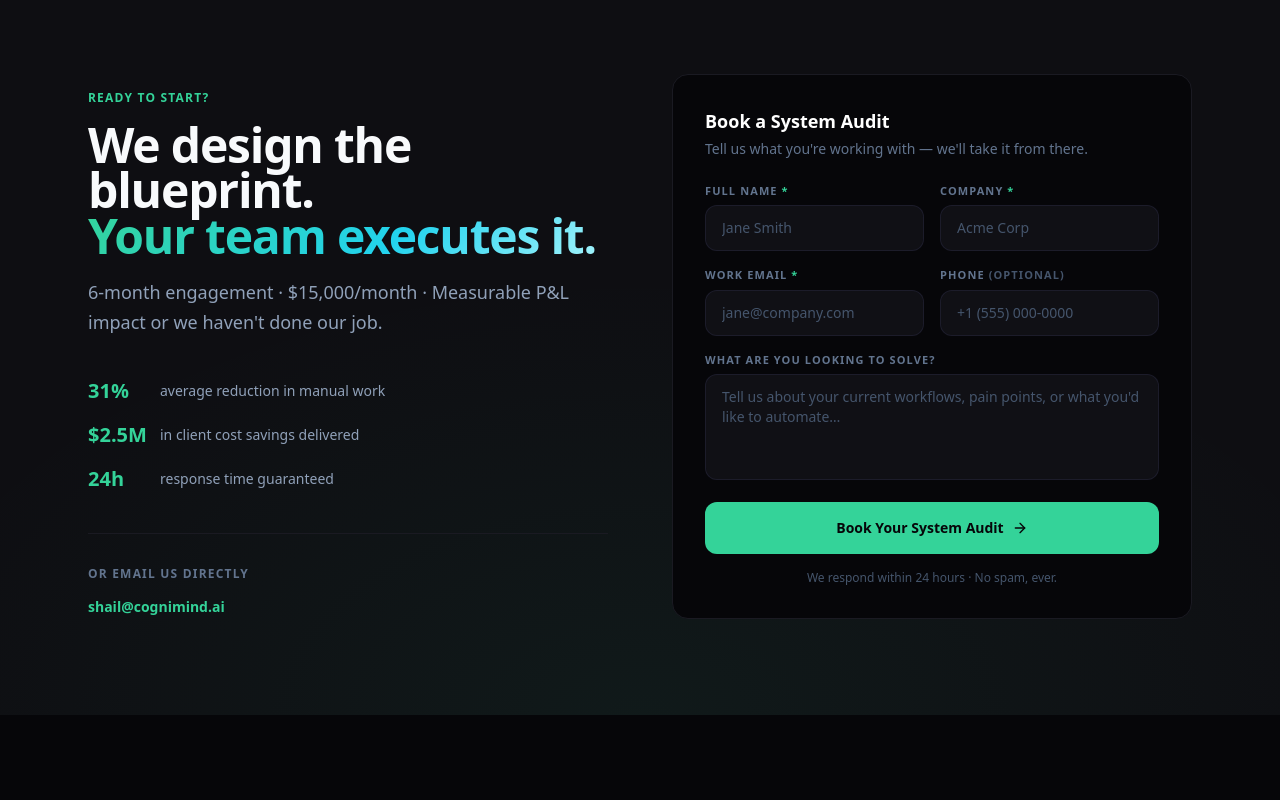
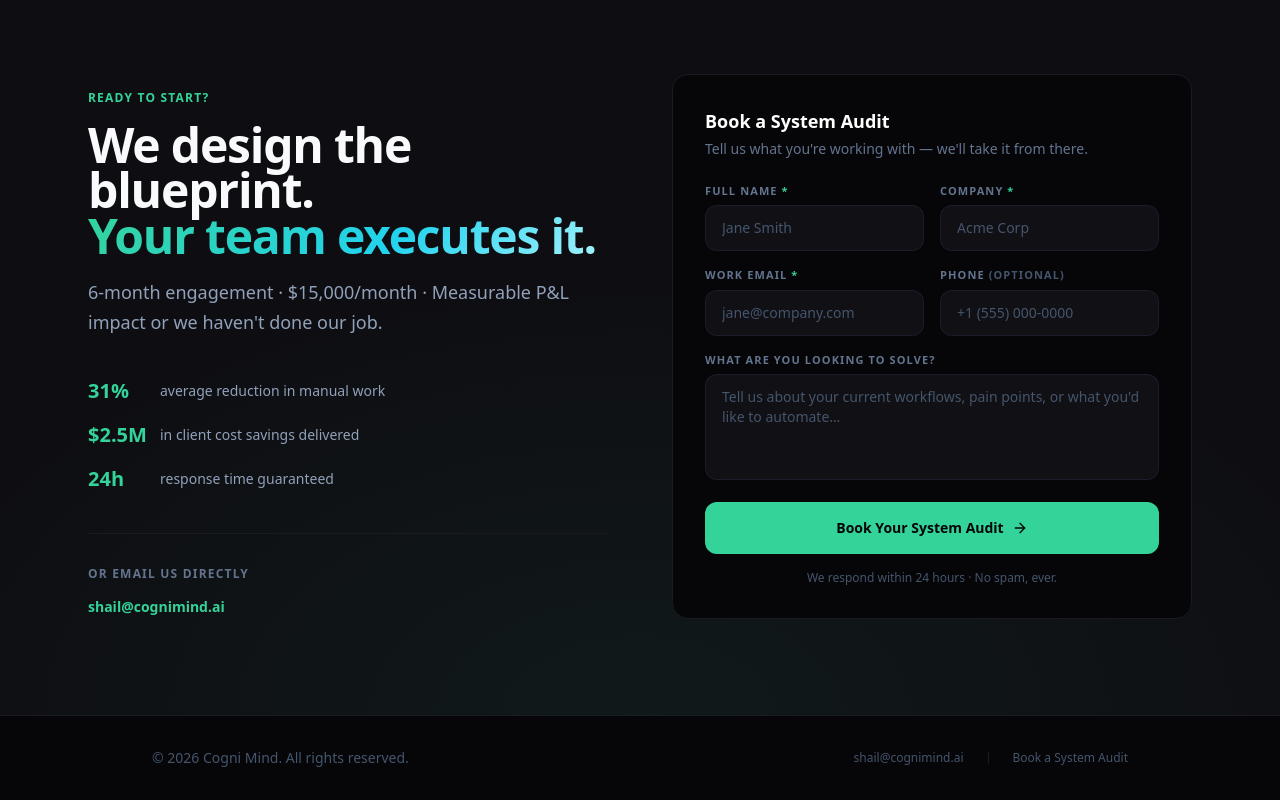
Before and after one commit to skaveti1/cogni_mind, a Next.js app: page / in a window 1280 px wide. Shown: the part 6465-7265 px from the top of the page. Before the commit the page ends 7180 px from the top, so only its background shows below. Built offline with nearby package versions, Linux system fonts and the light colour scheme.

Commit message:
Added copyright

```diff
--- a/src/app/page.tsx
+++ b/src/app/page.tsx
@@ -362,6 +362,24 @@
         </div>
       </section>
 
+      {/* ── FOOTER ────────────────────────────────────────────── */}
+      <footer className="border-t border-slate-800 bg-slate-950">
+        <div className="max-w-5xl mx-auto px-6 py-8 flex flex-col sm:flex-row items-center justify-between gap-4">
+          <p className="text-slate-600 text-sm">
+            © {new Date().getFullYear()} Cogni Mind. All rights reserved.
+          </p>
+          <div className="flex items-center gap-6 text-xs text-slate-600">
+            <a href="mailto:shail@cognimind.ai" className="hover:text-brand transition-colors">
+              shail@cognimind.ai
+            </a>
+            <span className="w-px h-3 bg-slate-800" />
+            <a href="#contact" className="hover:text-brand transition-colors">
+              Book a System Audit
+            </a>
+          </div>
+        </div>
+      </footer>
+
     </main>
   );
 }
```
